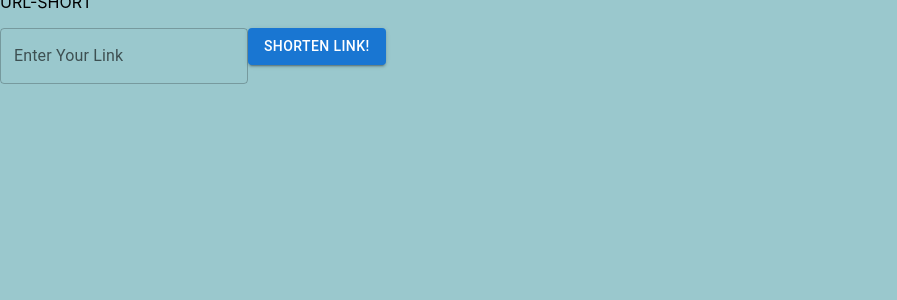
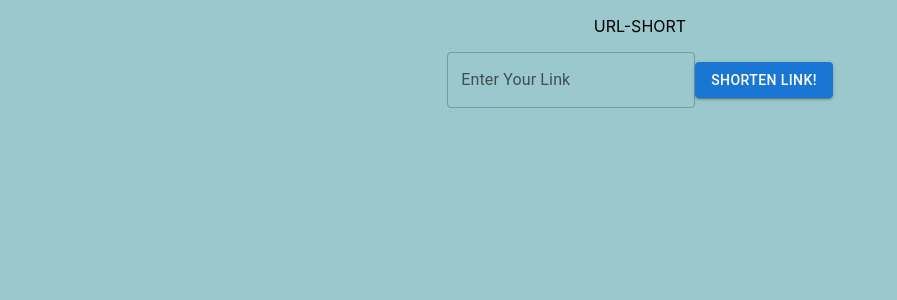
Before and after one commit to CFountain23/URL-Short, a React (Create React App) app in the folder Frontend/urlshort/: page / in a window 1280 px wide. Shown: the top 300 px of the page, without its empty margins (0-897 px from the left). Built offline with nearby package versions, Linux system fonts and the light colour scheme.

Commit message:
Centered content

```diff
--- a/Frontend/urlshort/src/components/enterLink.js
+++ b/Frontend/urlshort/src/components/enterLink.js
@@ -2,7 +2,7 @@ import { useEffect, useState } from "react";
 import linkDataService from "../services/linkDataService";
 import Button from "@mui/material/Button";
 import { TextField } from "@mui/material";
-import Grid from "@mui/material/Grid";
+import Box from "@mui/material/Box";
 
 const EnterLink = () => {
   const [fullLink, setFullLink] = useState("Enter your link here!");
@@ -29,12 +29,12 @@ const EnterLink = () => {
 
   return (
     <>
-      <Grid container rowSpacing={3} columns={1}>
-        <Grid xs={3}>
+      <Box display="flex" justifyContent={"center"} alignItems={"center"}>
         <p>URL-SHORT</p>
-        </Grid>
+      </Box>
+
       {shortened ? (
-          <Grid xs={3}>
+        <Box display="flex" justifyContent={"center"} alignItems={"center"}>
           <TextField
             id="outlined-basic"
             value={shortLink}
@@ -43,9 +43,9 @@ const EnterLink = () => {
           <Button variant="contained" onClick={onCopy}>
             Copy to Clipboard
           </Button>
-          </Grid>
+        </Box>
       ) : (
-          <Grid xs={3}>
+        <Box display="flex" justifyContent={"center"} alignItems={"center"}>
           <TextField
             id="outlined-basic"
             variant="outlined"
@@ -55,9 +55,8 @@ const EnterLink = () => {
           <Button variant="contained" onClick={submitLink}>
             Shorten Link!
           </Button>
-          </Grid>
+        </Box>
       )}
-      </Grid>
     </>
   );
 };
```
Lines whose indentation alone changed are shown as unchanged.
